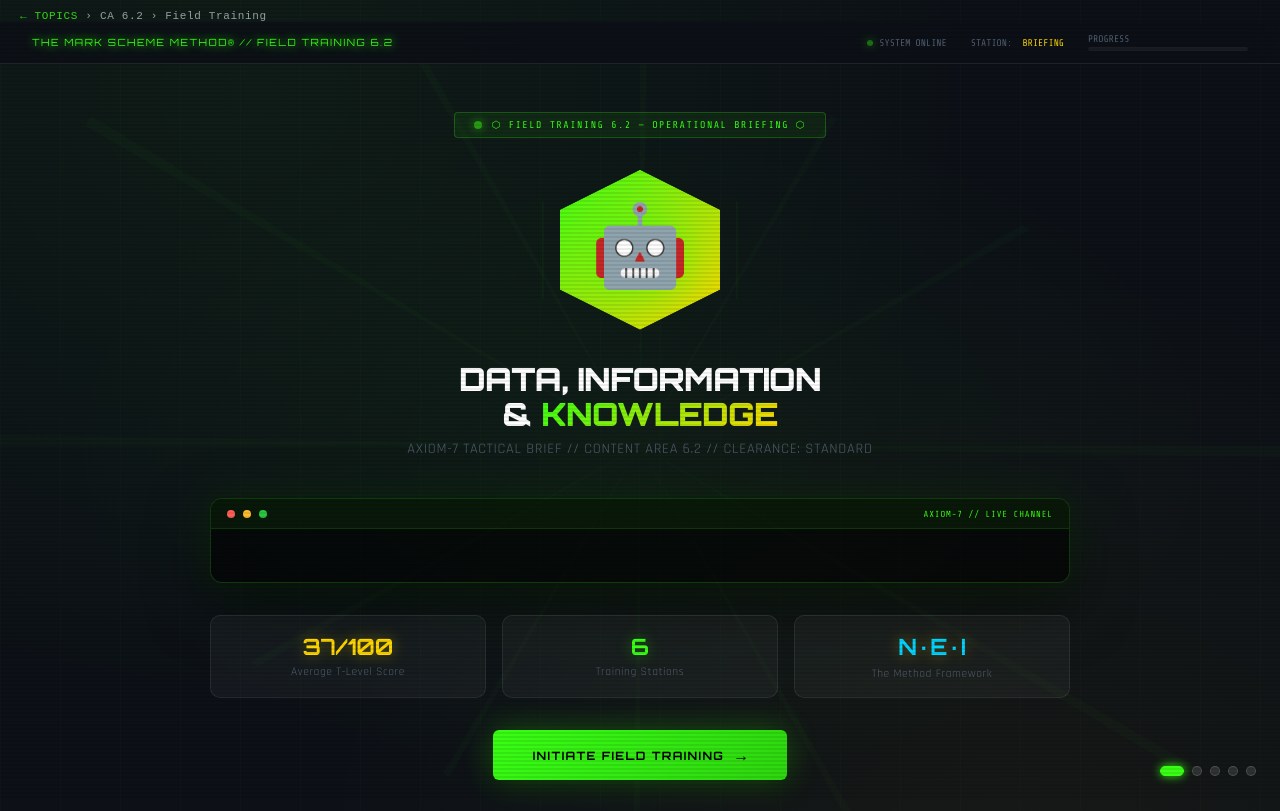
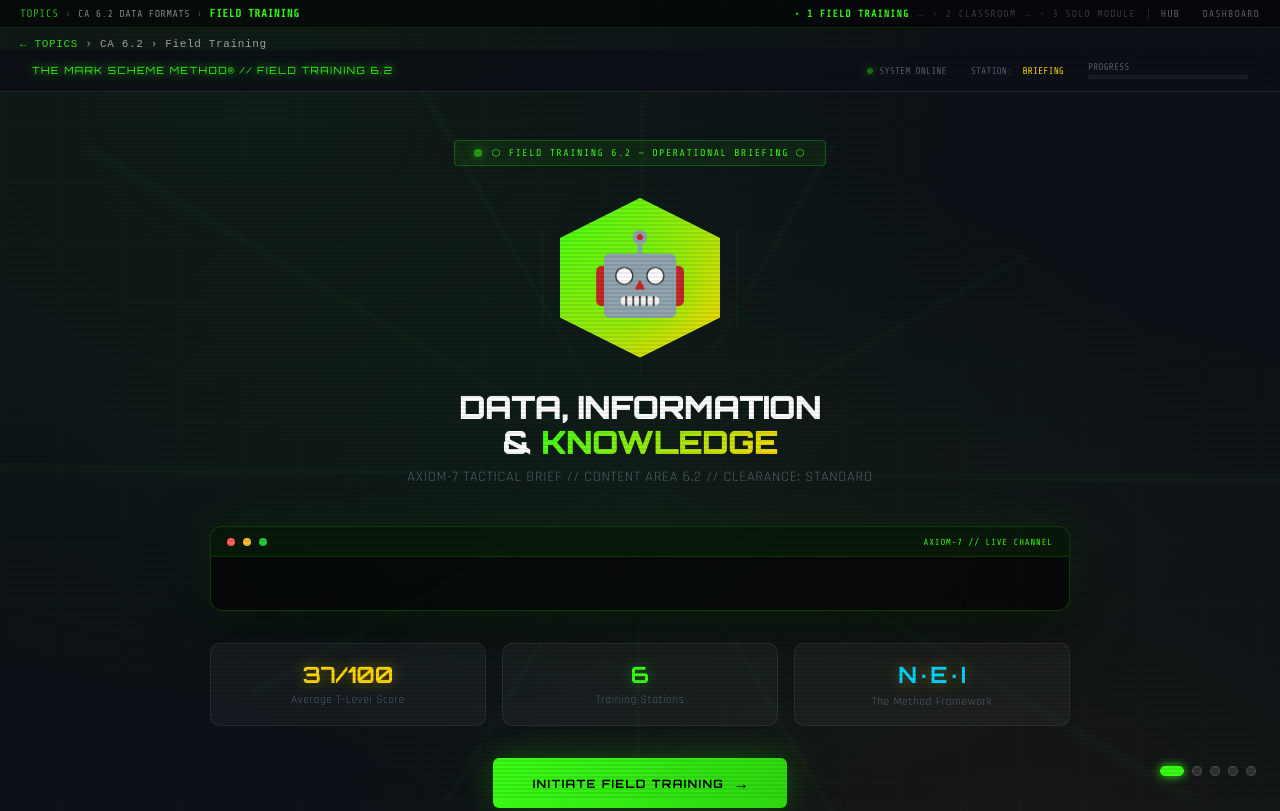
Before and after one commit to DevonTallMan/mark-scheme-method-pilot, a website: page learn/6-2/index.html in a window 1280 px wide. Shown: the top 811 px of the page. Drawn offline with nearby package versions, Linux system fonts and the light colour scheme.

Commit message:
feat: add content nav strip to FT g62

```diff
--- a/learn/6-2/index.html
+++ b/learn/6-2/index.html
@@ -1230,6 +1230,13 @@
 </style>
 <style id="msm-breadcrumb-style">.msm-breadcrumb{font-family:monospace;font-size:11px;padding:10px 20px 0;color:rgba(232,237,243,0.65);letter-spacing:0.06em;}.msm-breadcrumb a{color:rgba(57,255,20,0.85);text-decoration:none;}.msm-breadcrumb a:hover{text-decoration:underline;}</style><style id="msm-nextstep-style">.msm-next-step{margin:40px 20px 20px;padding:20px 24px;background:rgba(57,255,20,0.06);border:1px solid rgba(57,255,20,0.25);border-radius:4px;font-family:monospace;}.msm-next-step .ns-label{font-size:10px;letter-spacing:0.1em;color:rgba(232,237,243,0.65);margin-bottom:8px;}.msm-next-step .ns-link{display:inline-block;color:#39FF14;text-decoration:none;font-size:13px;letter-spacing:0.06em;}.msm-next-step .ns-link:hover{text-decoration:underline;}</style></head>
 <body>
+<!-- MSM-CONTENT-NAV -->
+<nav class="msm-content-nav" aria-label="Content path" style="font-family:'Share Tech Mono',monospace;background:rgba(0,0,0,0.55);border-bottom:1px solid rgba(57,255,20,0.12);padding:7px 20px;display:flex;align-items:center;justify-content:space-between;flex-wrap:wrap;gap:6px;position:sticky;top:0;z-index:200;">
+  <div style="font-size:11px;letter-spacing:0.5px;"><a href="../../topics.html" style="color:rgba(57,255,20,0.7);text-decoration:none;">TOPICS</a> <span style="color:rgba(255,255,255,0.3);">&rsaquo;</span> <span style="color:rgba(232,237,243,0.55);font-size:10px;">CA 6.2 DATA FORMATS</span> <span style="color:rgba(255,255,255,0.3);">&rsaquo;</span> <span style="color:#39FF14;font-weight:700;">FIELD TRAINING</span></div>
+  <div style="display:flex;align-items:center;gap:8px;font-size:10px;letter-spacing:1px;"><span style="color:#39FF14;font-weight:700;">&bull; 1 FIELD TRAINING</span> <span style="color:rgba(255,255,255,0.15);">&#x2192;</span> <span style="color:rgba(232,237,243,0.22);">&#x25E6; 2 CLASSROOM</span> <span style="color:rgba(255,255,255,0.15);">&#x2192;</span> <span style="color:rgba(232,237,243,0.22);">&#x25E6; 3 SOLO MODULE</span> <span style="display:inline-block;width:1px;height:10px;background:rgba(255,255,255,0.12);margin:0 4px;"></span> <a href="../../hub.html" style="color:rgba(232,237,243,0.38);text-decoration:none;font-size:10px;">HUB</a> <span style="color:rgba(255,255,255,0.12);">&#xB7;</span> <a href="../../dashboard.html" style="color:rgba(232,237,243,0.38);text-decoration:none;font-size:10px;">DASHBOARD</a></div>
+</nav>
+<!-- END MSM-CONTENT-NAV -->
+
 <div class="msm-breadcrumb" aria-label="Breadcrumb"><a href="https://devontallman.github.io/mark-scheme-method-pilot/topics.html">&larr; TOPICS</a> &rsaquo; CA 6.2 &rsaquo; Field Training</div>
 
 
```
